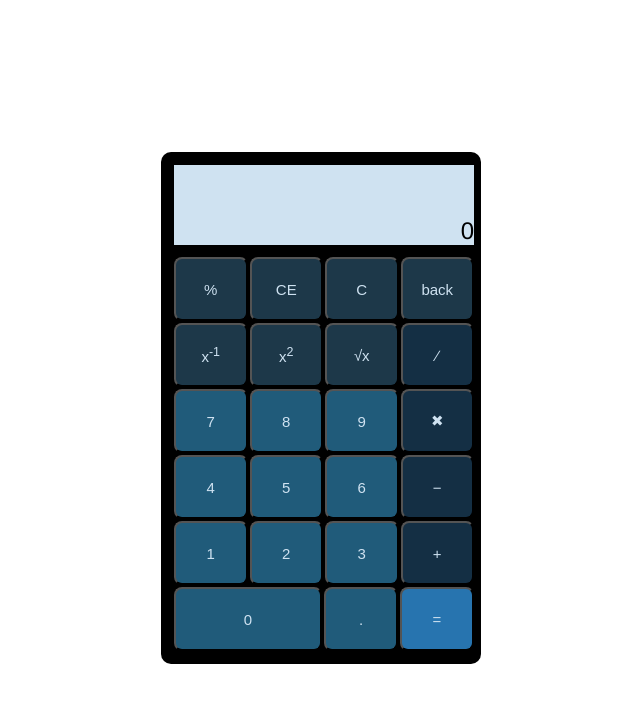
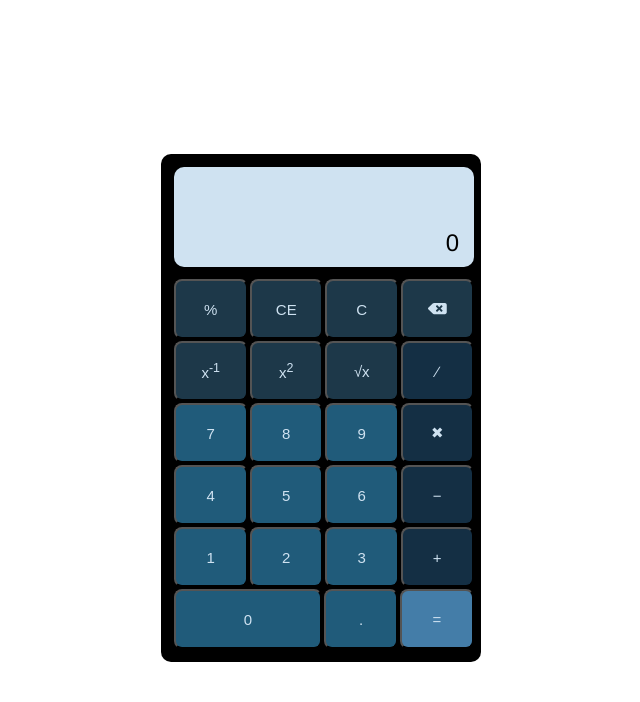
Before and after one commit to OmarTammam25/Calculator-frontend, an Angular app: page / in a window 1280 px wide. Shown: the top 702 px of the page, without its empty margins (319-959 px from the left). Built offline with nearby package versions, Linux system fonts and the light colour scheme.

Commit message:
Handle long number

```diff
--- a/src/app/app.component.css
+++ b/src/app/app.component.css
@@ -27,11 +27,12 @@ td{
 button {
     width: 100%;
    /*  height: 60px; */
-    height: 8vh;
+    height: 10vh;
     min-height: 40px;
     color: #cfe2f1;
     border-radius: 8px;
     font-size: 15px;
+    max-height: 60px;
 }
 
 button:hover.number {
@@ -90,22 +91,38 @@ button:hover#equals {
     font-size: x-large;
     overflow: hidden;
     text-overflow: ellipsis;
-    width:300px;
+    width:270px;
     margin-bottom: 10px;
+    padding: 10px;
+    padding-right: 15px;
+    padding-left: 15px;
+    border-radius: 10px;
 }
+
+
 
 #result {
     align-self: flex-end;
+    text-align: left;
+    white-space: nowrap;
+    overflow: hidden;
+    text-overflow: ellipsis;
+    min-width: 0;
 
 }
 #expression{
-
     justify-content: space-between;
+}
+#functionResult {
+    white-space: nowrap;
+    overflow: hidden;
+    text-overflow: ellipsis;
 }
 #id {
     font: xx-large;
 }
 
 #equals {
-    background-color: #2774af;
+    /* background-color: #2774af; */
+    background-color: #447da8;
 }
--- a/src/app/app.component.html
+++ b/src/app/app.component.html
@@ -6,11 +6,11 @@
       <tr>
         <td>
           <div class="output">
-            <output id="expression" *ngIf="this.myFunction.length === 0">
+            <span id="expression" *ngIf="this.myFunction.length === 0">
               {{leftOperand}} {{operator}} {{rightOperand}}
-            </output>
-            <output id="functionResult" *ngIf="this.myFunction.length != 0">{{myFunction}}({{leftOperand}})</output>
-            <output id="result"> {{config.result}} </output>
+            </span>
+            <span id="functionResult" *ngIf="this.myFunction.length != 0">{{myFunction}}({{leftOperand}})</span>
+            <span id="result" [ngStyle]="{'font-size': (config.result.toString().length > 20) ? '20px' : 'x-large'}"> {{config.result}} </span>
           </div>
 
         </td>
@@ -26,7 +26,10 @@
           <button class="function2" (click)="clear()">C</button>
         </td>
         <td>
-          <button class="function2" (click)="eraseRecent()">back</button>
+          <button class="function2" (click)="eraseRecent()">
+            <fa-icon [icon]=deleteIcon> </fa-icon>
+            <i class='fas fa-delete-left'></i>
+          </button>
         </td>
       </tr>
 
--- a/src/app/app.component.ts
+++ b/src/app/app.component.ts
@@ -2,7 +2,7 @@ import { CompilerConfig } from '@angular/compiler';
 import { Component } from '@angular/core';
 import { Config } from './api';
 import { CalculatorService } from './calculator.service';
-import { faSquareRootAlt } from '@fortawesome/free-solid-svg-icons';
+import { faBackspace } from '@fortawesome/free-solid-svg-icons';
 import { retry } from 'rxjs';
 
 @Component({
@@ -11,9 +11,9 @@ import { retry } from 'rxjs';
   styleUrls: ['./app.component.css']
 })
 export class AppComponent {
-  squareRootIcon = faSquareRootAlt;
+  deleteIcon = faBackspace;
   title = 'calculator-frontend';
-  MAX_OPERAND_LENGTH = 19;
+  MAX_OPERAND_LENGTH = 16;
   MAX_DELAY = 20;
   leftOperand: string = "";
   rightOperand: string = "";
@@ -35,14 +35,13 @@ export class AppComponent {
       this.isResult = false;
     }
 
-    // making sure there's only 1 .
-
     if (this.operator.length === 0 && this.leftOperand.length <= this.MAX_OPERAND_LENGTH){
+      console.log("size = " + this.leftOperand.length);
       if(this.hasDot(this.leftOperand) && userOperand === ".")
         return;
       this.leftOperand += userOperand;
       console.log(this.leftOperand);
-    }else if (this.rightOperand.length <= this.MAX_OPERAND_LENGTH) {
+    }else if (this.rightOperand.length <= this.MAX_OPERAND_LENGTH && this.operator.length != 0) {
       if(this.hasDot(this.rightOperand) && userOperand === ".")
         return;
       this.rightOperand += userOperand;
@@ -59,7 +58,7 @@ export class AppComponent {
   async setOperator(userOperator: string){
     this.myFunction = "";
     if(this.leftOperand.length === 0) {
-      this.leftOperand = '0';
+        this.leftOperand = '0';
     }
     if(this.rightOperand.length != 0){
       this.calculate();
@@ -97,7 +96,7 @@ export class AppComponent {
 
   isValidExpression() : boolean{
     if(this.leftOperand.length != 0 && this.operator.length != 0 && this.rightOperand.length != 0)
-    return true;
+      return true;
     return false;
   }
   delay(ms: number) {
```
